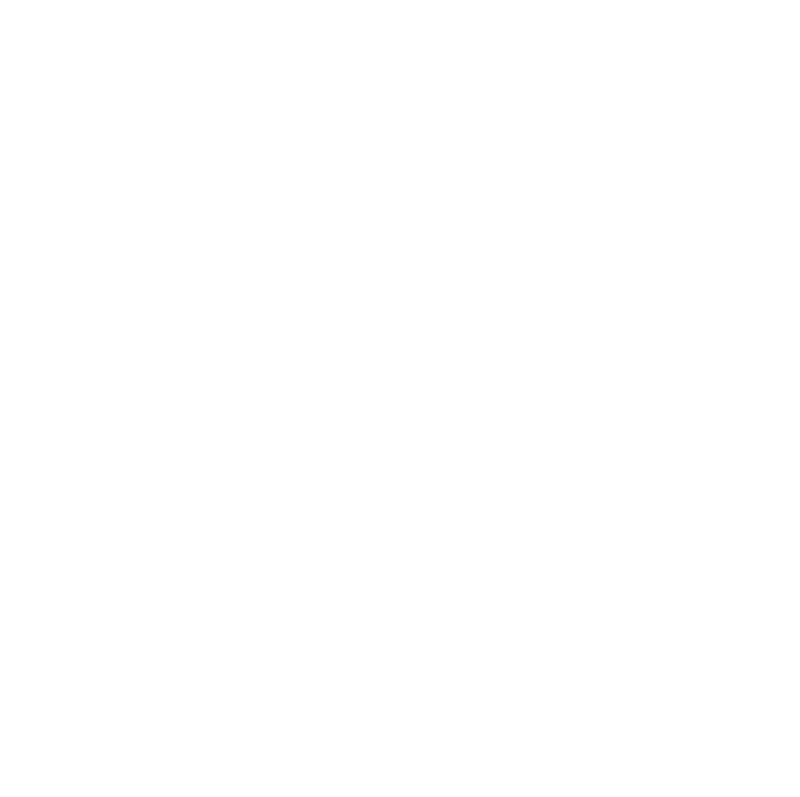
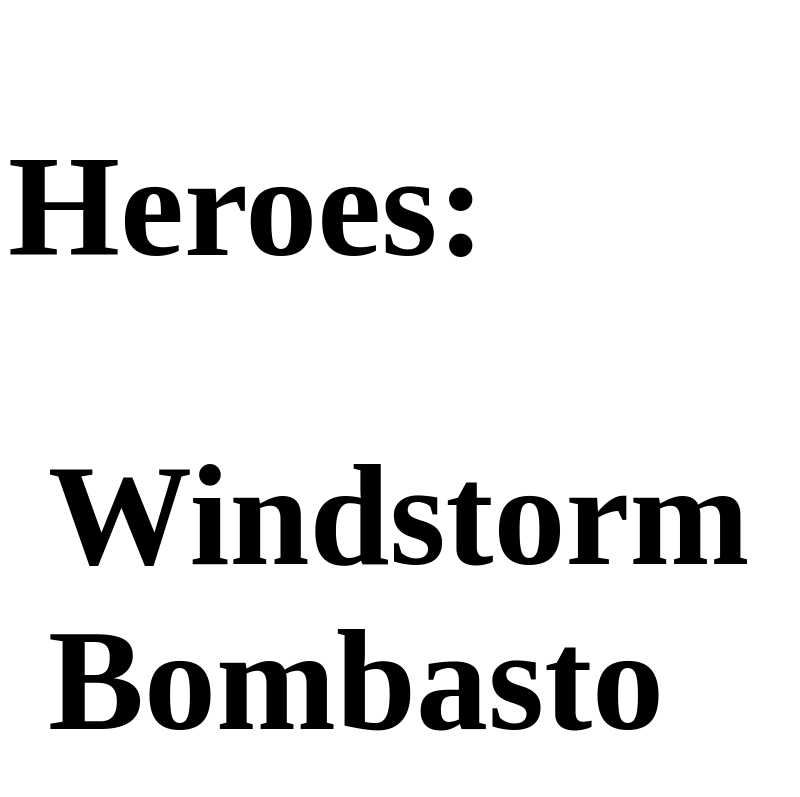
Before and after one commit to andii0890/components-and-templates, an Angular app in the folder displaying-data/: page / in a window 1280 px wide. Shown: the part 380-1177 px from the top of the page, without its empty margins (0-800 px from the left). Before the commit the page ends 800 px from the top, so only its background shows below. Built offline with nearby package versions, Linux system fonts and the light colour scheme.

Commit message:
Showing an array property with *ngFor

```diff
--- a/displaying-data/src/app/app.component.ts
+++ b/displaying-data/src/app/app.component.ts
@@ -4,15 +4,17 @@
   selector: 'app-root',
   template: `
   <h1>{{title}}<h1>
-<h2>My favorite hero is: {{myHero}}<h2>
+  <h2>My favorite hero is: {{myHero}}<h2>
+  <p>Heroes:</p>
+  <ul>
+    <li *ngFor= "let hero of heroes">
+      {{hero}}
+    </li>
+  </ul>
   `
 })
 export class AppComponent {
-  title: string;
-  myHero: string;
-
-  constructor() {
-    this.title = 'Tour of heroes';
-    this.myHero = 'Windstorm';
-  }
+  title = 'Tour of Heroes';
+  heroes = ['Windstorm', 'Bombasto', 'Magneta', 'Tornado'];
+  myHero = this.heroes[0];
 }
```
